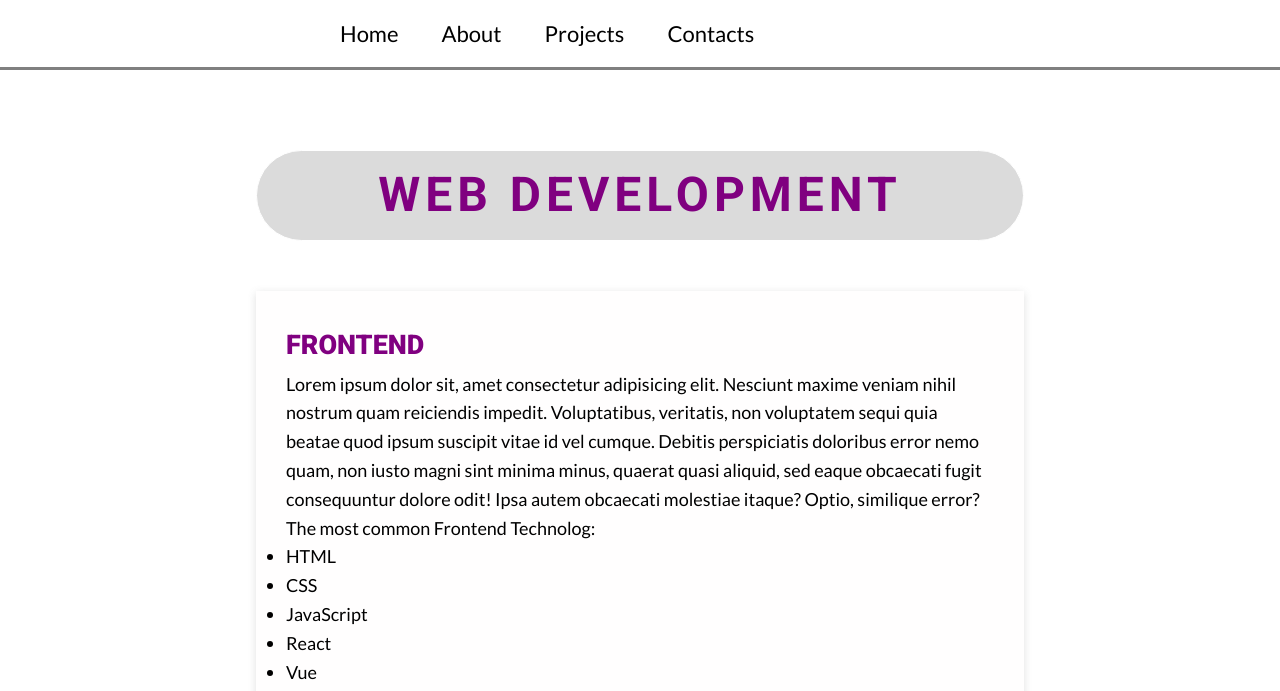
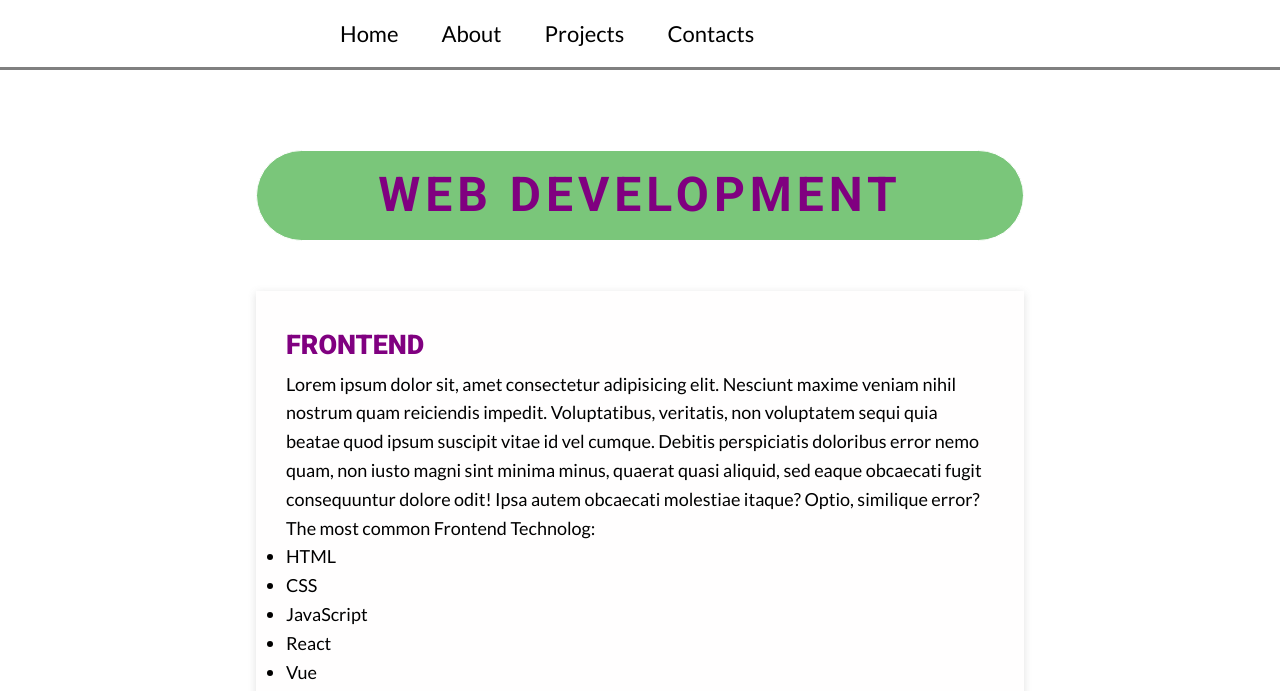
Before and after one commit to Asabeneh/web-dev-autumn-2025, a plain HTML site: page index.html in a window 1280 px wide. Shown: the top 691 px of the page. Drawn offline with Linux system fonts and the light colour scheme; a web font is replaced by a local one.

Commit message:
background color added to the title

```diff
--- a/assets/css/styles.css
+++ b/assets/css/styles.css
@@ -47,6 +47,7 @@ h1 {
     letter-spacing: 5px;
     text-transform: uppercase;
     background-color: rgb(219, 219, 219);
+    background-color: rgb(122, 198, 122);
     border-radius: 50px;
     text-align: center;
     font-family: "Roboto";
```
